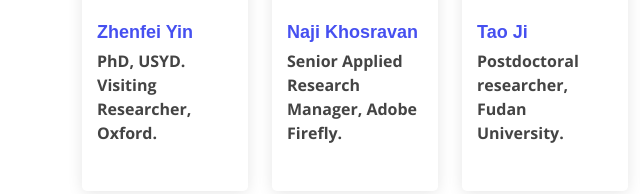
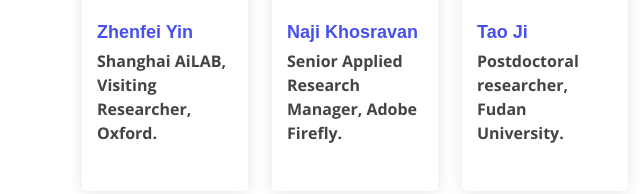
Before and after one commit to agent-intelligence/agent-intelligence, a plain HTML site: page index.html in a window 1280 px wide. Shown: the part 7130-7324 px from the top of the page, 0-640 px from the left. Drawn offline with nearby package versions, Linux system fonts and the light colour scheme.

Commit message:
temp update zhenfeis profile

```diff
--- a/index.html
+++ b/index.html
@@ -1391,7 +1391,7 @@
               </div>
               <div class="member-info">
                 <h4><a href="https://yinzhenfei.github.io/" target="_blank">Zhenfei Yin</a></h4>
-                <strong>PhD, USYD. Visiting Researcher, Oxford.</strong>
+                <strong>Shanghai AiLAB, Visiting Researcher, Oxford.</strong>
               </div>
             </div>
           </div>
```
